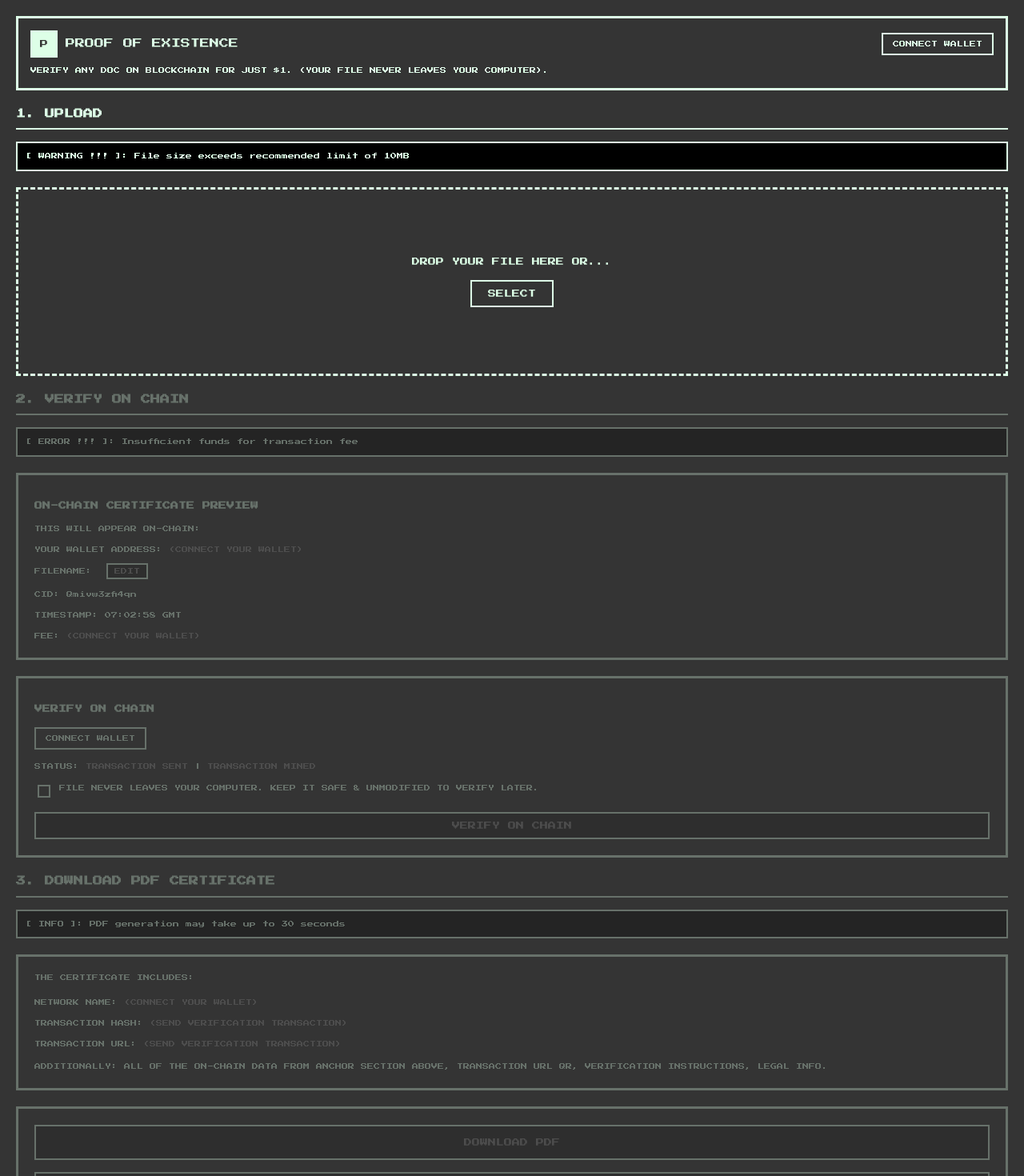
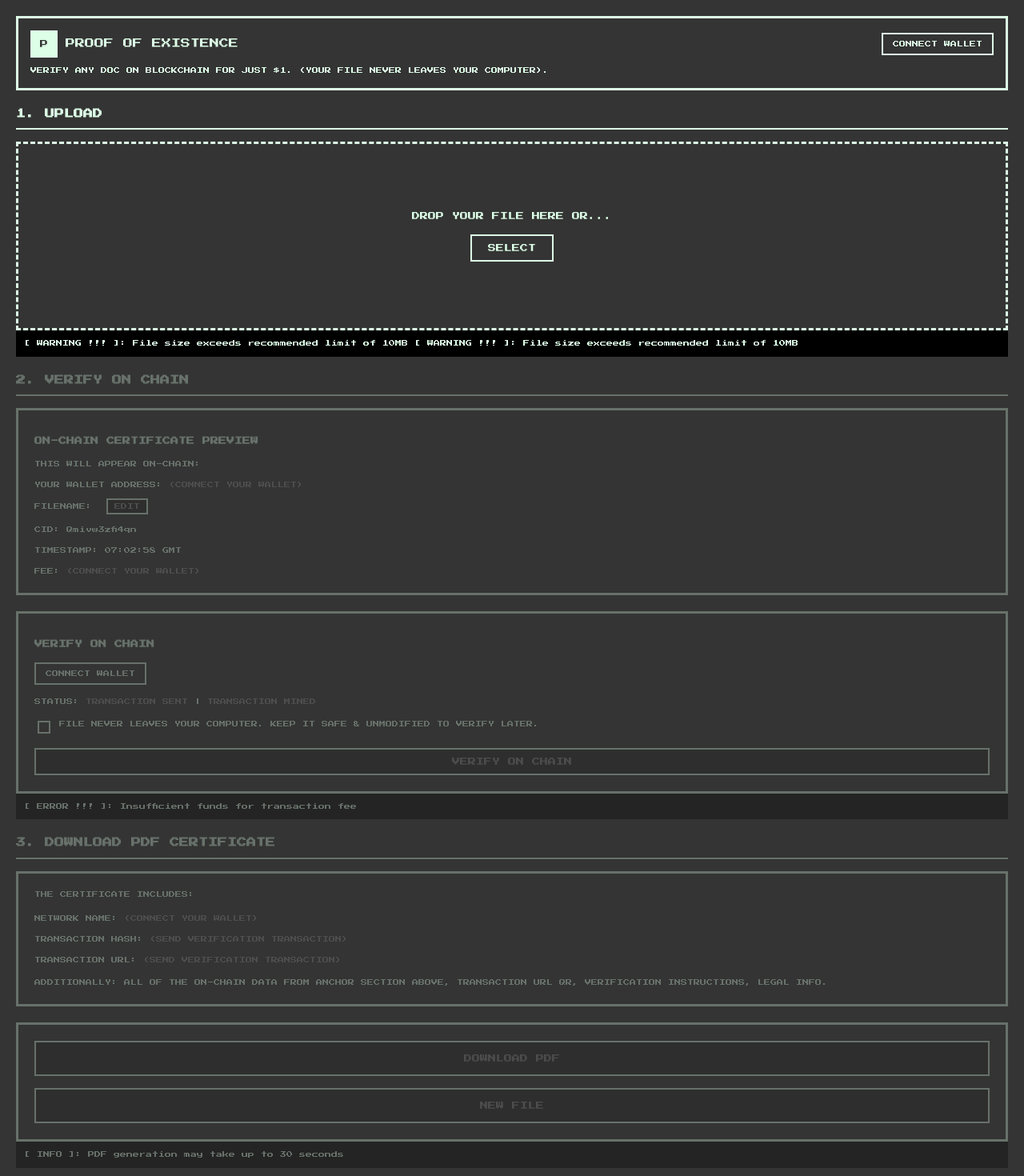
Before and after one commit to self-reality/verifier, a Next.js app in the folder web/: page / in a window 1280 px wide. Shown: the top 1470 px of the page at 80% size. Built offline with nearby package versions, Linux system fonts and the light colour scheme.

Commit message:
Error message box formatting upgrade

```diff
--- a/web/pages/index.tsx
+++ b/web/pages/index.tsx
@@ -22,7 +22,7 @@ export default function Home() {
   const dropZoneRef = useRef<HTMLDivElement>(null);
 
   // Message states for each section
-  const [uploadMessage, setUploadMessage] = useState('[ WARNING !!! ]: File size exceeds recommended limit of 10MB');
+  const [uploadMessage, setUploadMessage] = useState('[ WARNING !!! ]: File size exceeds recommended limit of 10MB\n[ WARNING !!! ]: File size exceeds recommended limit of 10MB');
   const [verifyMessage, setVerifyMessage] = useState('[ ERROR !!! ]: Insufficient funds for transaction fee');
   const [downloadMessage, setDownloadMessage] = useState('[ INFO ]: PDF generation may take up to 30 seconds');
 
@@ -239,12 +239,6 @@ export default function Home() {
             1. UPLOAD
           </h2>
 
-          {uploadMessage && editedFilename !== 'hide' && (
-            <div className="message-box">
-              {uploadMessage}
-            </div>
-          )}
-
           {!file && !isUploading && !isHashing && !isUploaded && (
             <div
               ref={dropZoneRef}
@@ -296,7 +290,15 @@ export default function Home() {
                 </div>
               )}
             </div>
+
           )}
+
+          {uploadMessage && (
+            <div className="message-box">
+              {uploadMessage}
+            </div>
+          )}
+
         </section>
 
         {/* Anchor Section - Always visible, dimmed when inactive */}
@@ -304,12 +306,6 @@ export default function Home() {
           <h2 className="section-title">
             2. VERIFY ON CHAIN
           </h2>
-
-          {verifyMessage && editedFilename !== 'hide' && (
-            <div className="message-box">
-              {verifyMessage}
-            </div>
-          )}
 
             {/* Preview Section */}
             <div className="pixel-box pixel-box-mb">
@@ -422,6 +418,13 @@ export default function Home() {
                 VERIFY ON CHAIN
               </button>
             </div>
+
+          {verifyMessage && editedFilename !== 'hide' && (
+            <div className="message-box">
+              {verifyMessage}
+            </div>
+          )}
+
         </section>
 
         {/* Certificate Section - Always visible, dimmed when inactive */}
@@ -429,12 +432,6 @@ export default function Home() {
           <h2 className="section-title">
             3. DOWNLOAD PDF CERTIFICATE
           </h2>
-
-          {downloadMessage && editedFilename !== 'hide' && (
-            <div className="message-box">
-              {downloadMessage}
-            </div>
-          )}
 
             {/* Certificate Info Section */}
             <div className="pixel-box pixel-box-mb">
@@ -510,6 +507,13 @@ export default function Home() {
                 NEW FILE
               </button>
             </div>
+
+          {downloadMessage && editedFilename !== 'hide' && (
+            <div className="message-box">
+              {downloadMessage}
+            </div>
+          )}
+
         </section>
 
         {/* Edit Filename Overlay */}
--- a/web/styles/globals.css
+++ b/web/styles/globals.css
@@ -234,7 +234,6 @@ body {
 
 /* Message Box */
 .message-box {
-  border: var(--border-thin);
   padding: var(--spacing-md);
   background-color: #000;
   color: var(--color-accent);
```
